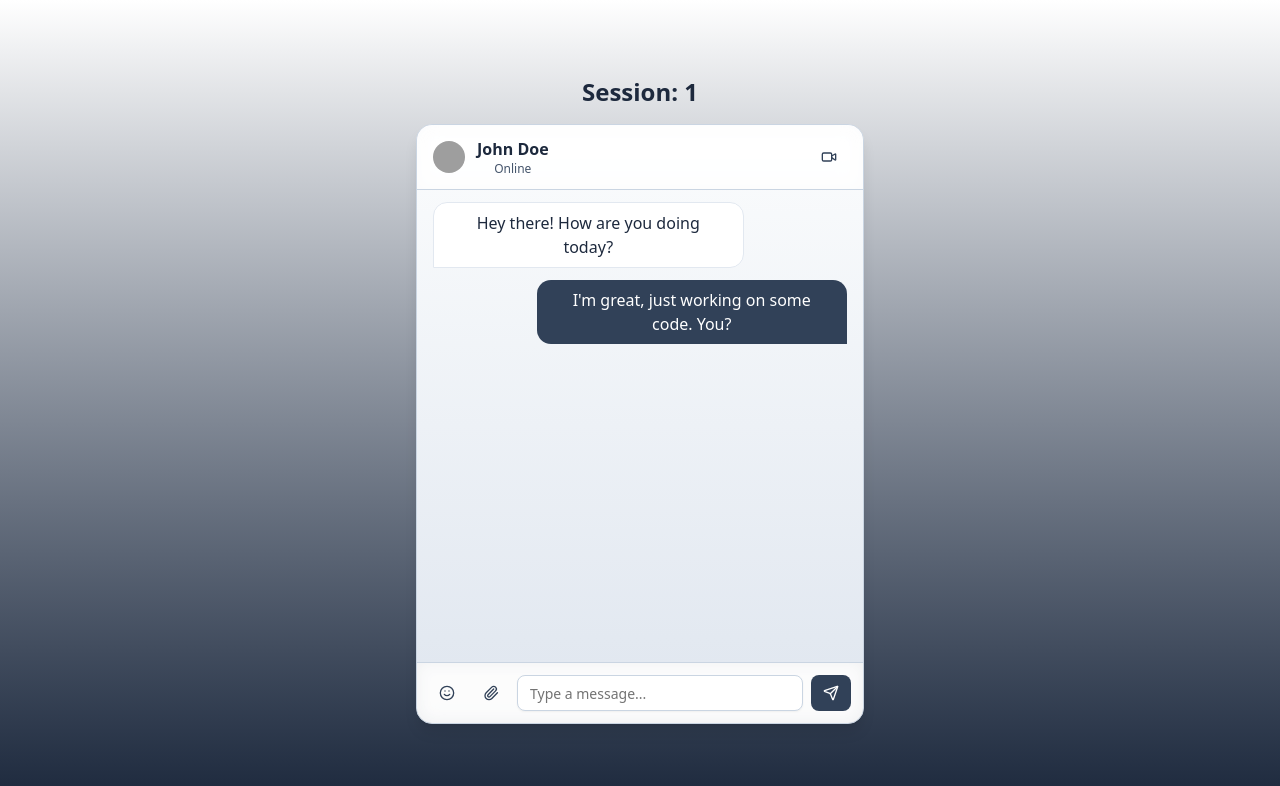
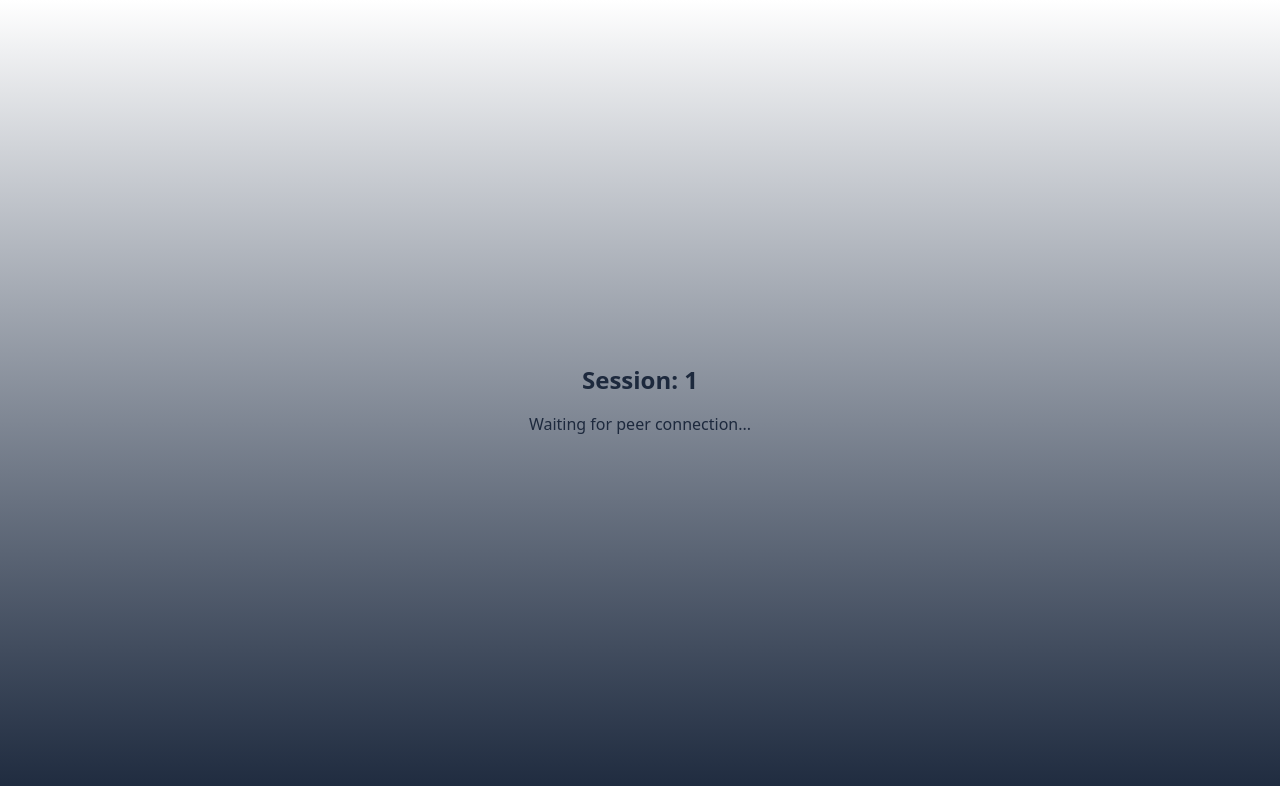
Before and after one commit to Tauqeer-Code-Craft/PeerDrop, a Next.js app: page /session/1 in a window 1280 px wide. Shown: the top 786 px of the page. Built offline with nearby package versions, Linux system fonts and the light colour scheme; no server answers; grey boxes are pictures that could not be loaded.

Commit message:
minor error fix

```diff
--- a/app/session/[sessionId]/page.tsx
+++ b/app/session/[sessionId]/page.tsx
@@ -91,8 +91,8 @@ export default function SessionPage() {
       {connected ? (
         <p className="text-green-600 font-medium">✅ Connected to peer!</p>
       ) : (
-        <ChatInterface />
-        // <p className="text-white-600">Waiting for peer connection...</p>
+        // <ChatInterface />
+        <p className="text-white-600">Waiting for peer connection...</p>
       )}
     </div>
   );
```
